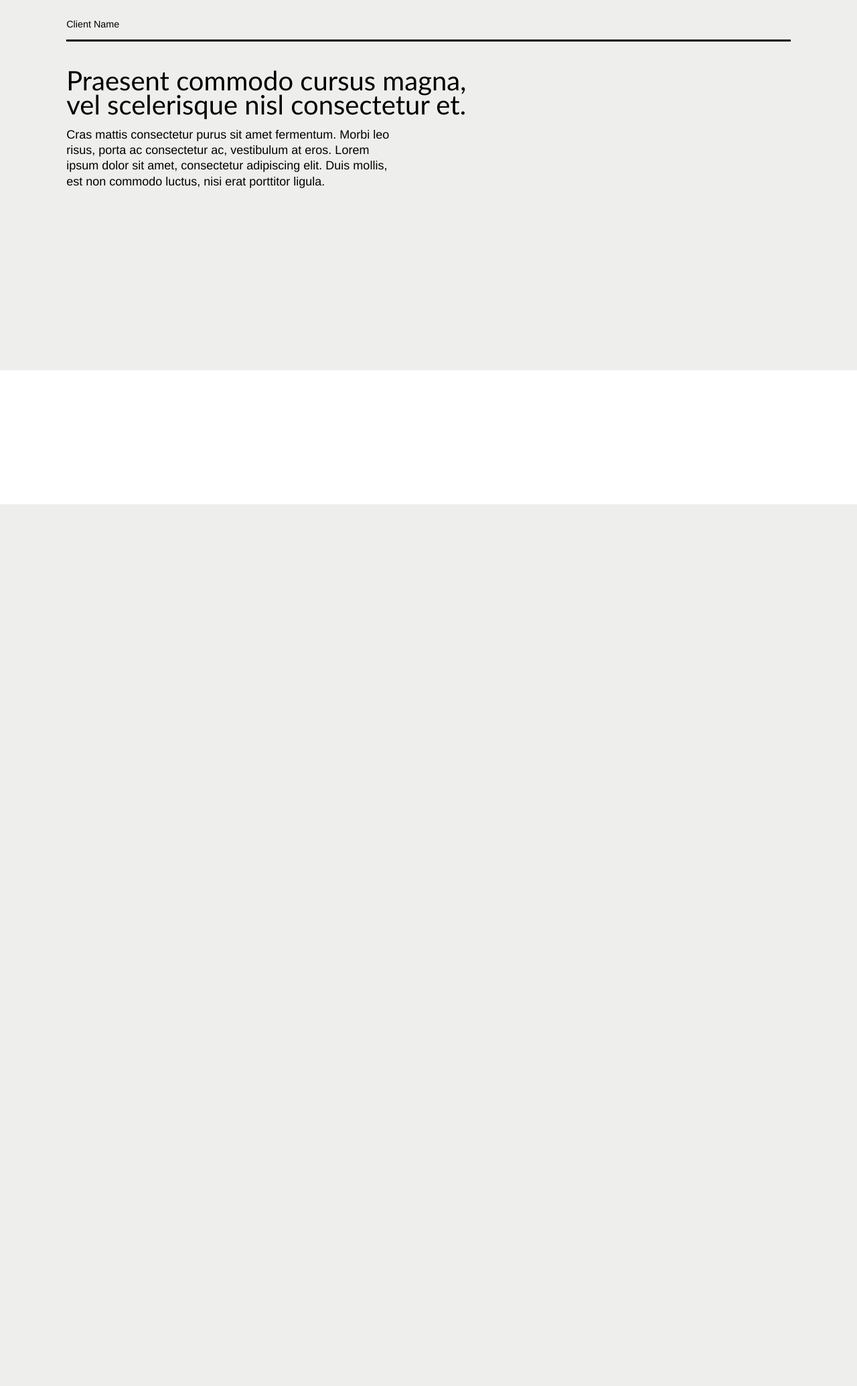
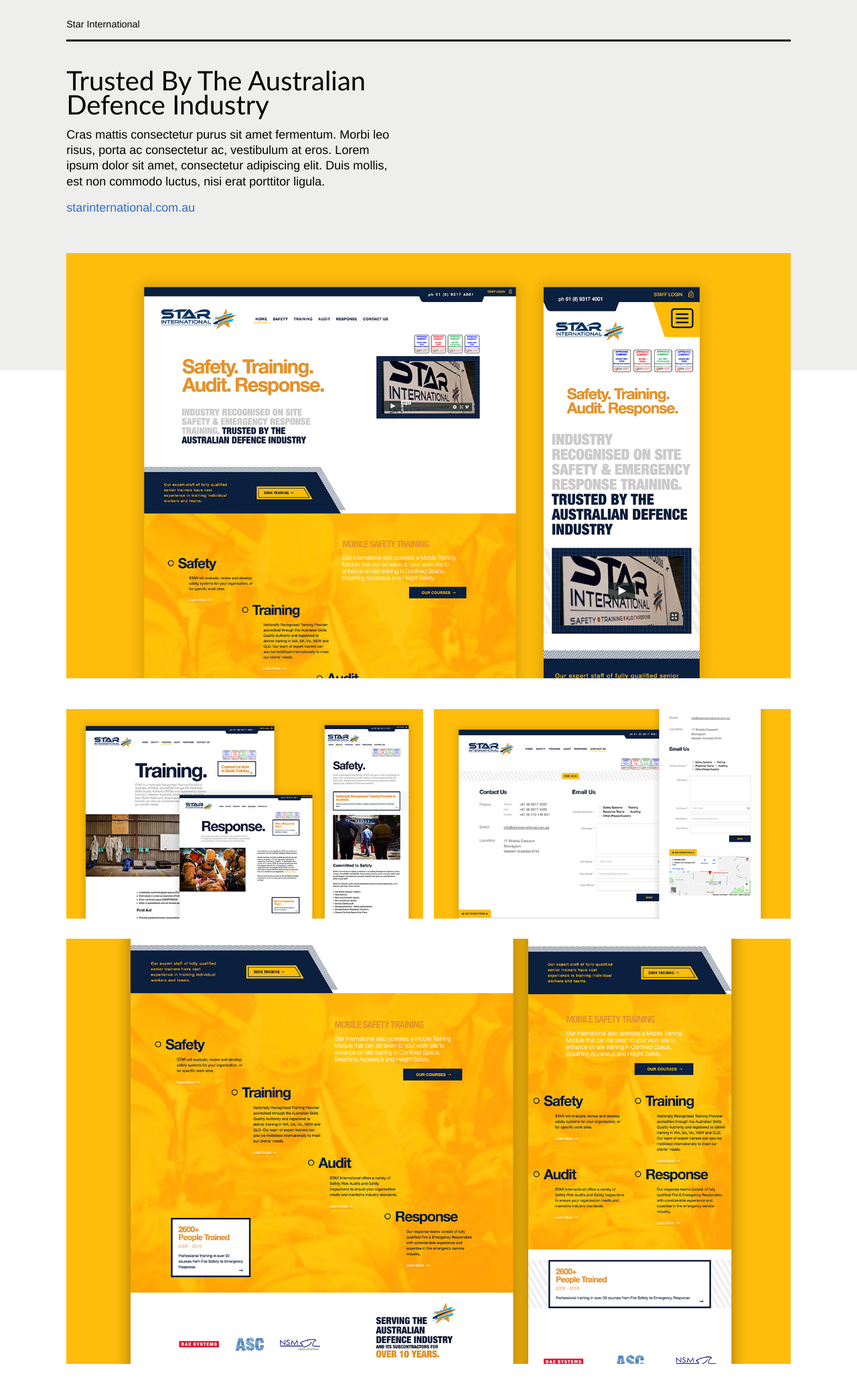
Before and after one commit to JakeGonzales/jakegonzales.com, a Rails app: page /work/star-international in a window 1280 px wide. Shown: the part 47-2117 px from the top of the page at 67% size. Before the commit the page ends 800 px from the top, so only its background shows below. Run offline with Rails 7, Linux system fonts and the light colour scheme; some libraries are stand-ins or nearby versions; some web fonts are replaced.

Commit message:
Add star international screenshots

```diff
--- a/app/views/work/bates.html.erb
+++ b/app/views/work/bates.html.erb
@@ -13,7 +13,7 @@
           <h1 class="c-work-single__title">The Most Saddle Patents Globally.</h1>
           <section class="c-work-single__description">
             <p>Cras mattis consectetur purus sit amet fermentum. Morbi leo risus, porta ac consectetur ac, vestibulum at eros. Lorem ipsum dolor sit amet, consectetur adipiscing elit. Duis mollis, est non commodo luctus, nisi erat porttitor ligula.</p>
-            <a class="c-article__link-alone" href="" title=""></a>
+            <a class="c-article__link-alone" href="https://batessaddles.com/" title="">batessaddles.com.au</a>
           </section>
         </div>
 
--- a/app/views/work/izo.html.erb
+++ b/app/views/work/izo.html.erb
@@ -7,7 +7,7 @@
 
       <header class="c-work-single__header u-spacers">
         <div class="u-space-md">
-          <span class="c-article__page-topper">Client Name</span>
+          <span class="c-article__page-topper">IZO Photography</span>
         </div>
         <div class="u-space-stack-lg">
           <h1 class="c-work-single__title">Praesent commodo cursus magna, vel scelerisque nisl consectetur et.</h1>
--- a/app/views/work/star.html.erb
+++ b/app/views/work/star.html.erb
@@ -7,23 +7,37 @@
 
       <header class="c-work-single__header u-spacers">
         <div class="u-space-md">
-          <span class="c-article__page-topper">Client Name</span>
+          <span class="c-article__page-topper">Star International</span>
         </div>
         <div class="u-space-stack-lg">
-          <h1 class="c-work-single__title">Praesent commodo cursus magna, vel scelerisque nisl consectetur et.</h1>
+          <h1 class="c-work-single__title">Trusted By The Australian Defence Industry</h1>
           <section class="c-work-single__description">
             <p>Cras mattis consectetur purus sit amet fermentum. Morbi leo risus, porta ac consectetur ac, vestibulum at eros. Lorem ipsum dolor sit amet, consectetur adipiscing elit. Duis mollis, est non commodo luctus, nisi erat porttitor ligula.</p>
-            <a class="c-article__link-alone" href="" title=""></a>
+            <a class="c-article__link-alone" href="http://starinternational.com.au" title="Star International Website.">starinternational.com.au</a>
           </section>
         </div>
 
         <div class="u-space-md">
-          <!-- Banner Image -->
+          <%= image_tag("work/star-international/star-international__web-banner.jpg", alt: "Side by side comparison of desktop and mobile views of the Star International home page.") %>
         </div>
       </header>
 
 
       <main class="c-work-single__main u-spacers">
+
+        <div class="o-l__g-simple">
+          <div class="u-space">
+            <%= image_tag("work/star-international/star-international__web-internal-800x470.jpg", alt: "") %>
+          </div>
+          <div class="u-space">
+            <%= image_tag("work/star-international/star-international__web-contact-800x470.jpg", alt: "") %>
+          </div>
+        </div>
+
+        <div class="u-space-md">
+          <%= image_tag("work/star-international/star-international__web-home-grid.jpg", alt: "") %>
+        </div>
+
       </main>
 
 
```
Also changed, not shown: app/assets/images/work/star-international/star-international__web-banner.jpg (added), app/assets/images/work/star-international/star-international__web-contact-800x470.jpg (added), app/assets/images/work/star-international/star-international__web-home-grid.jpg (added), app/assets/images/work/star-international/star-international__web-internal-800x470.jpg (added), 1 other file.
